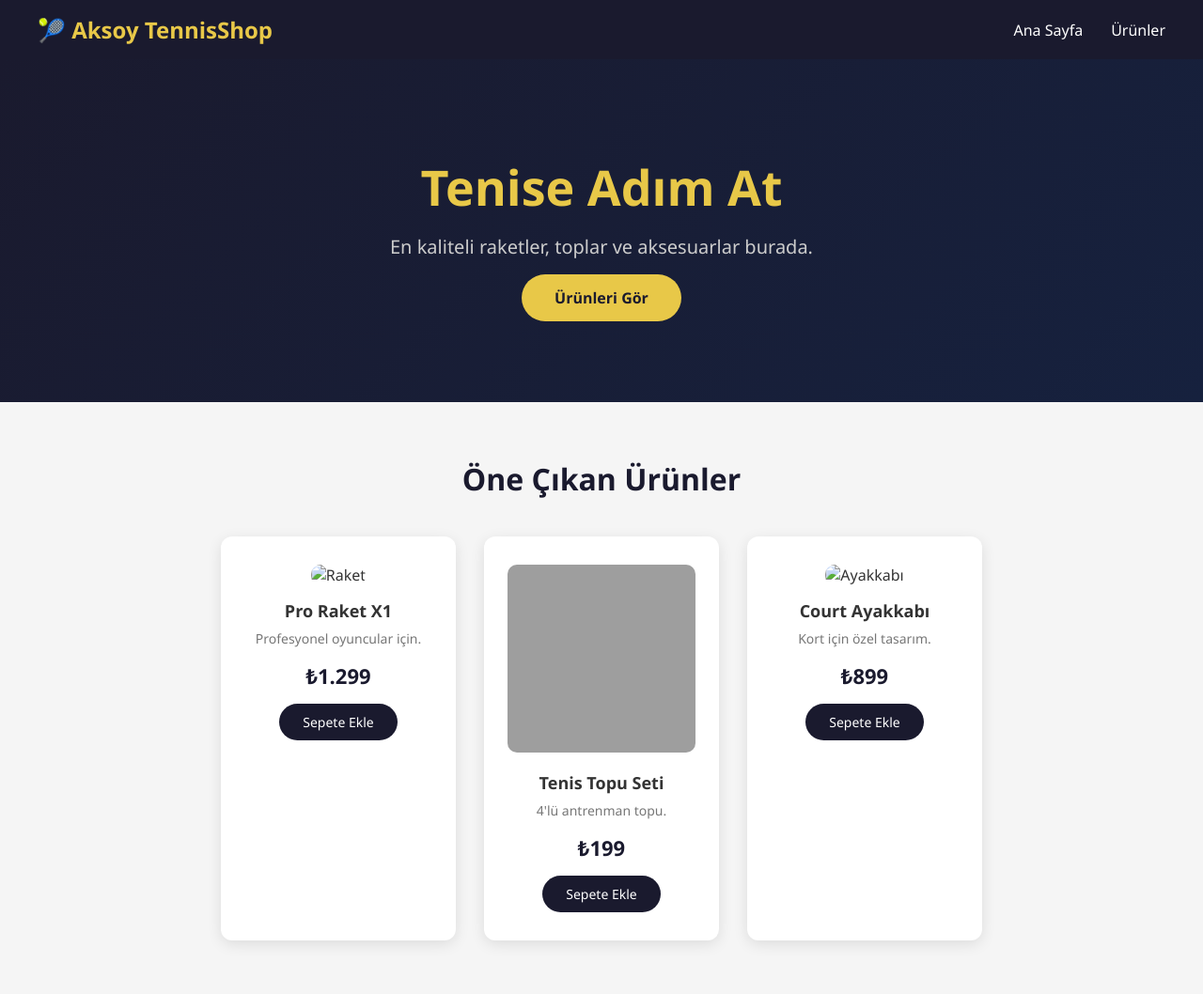
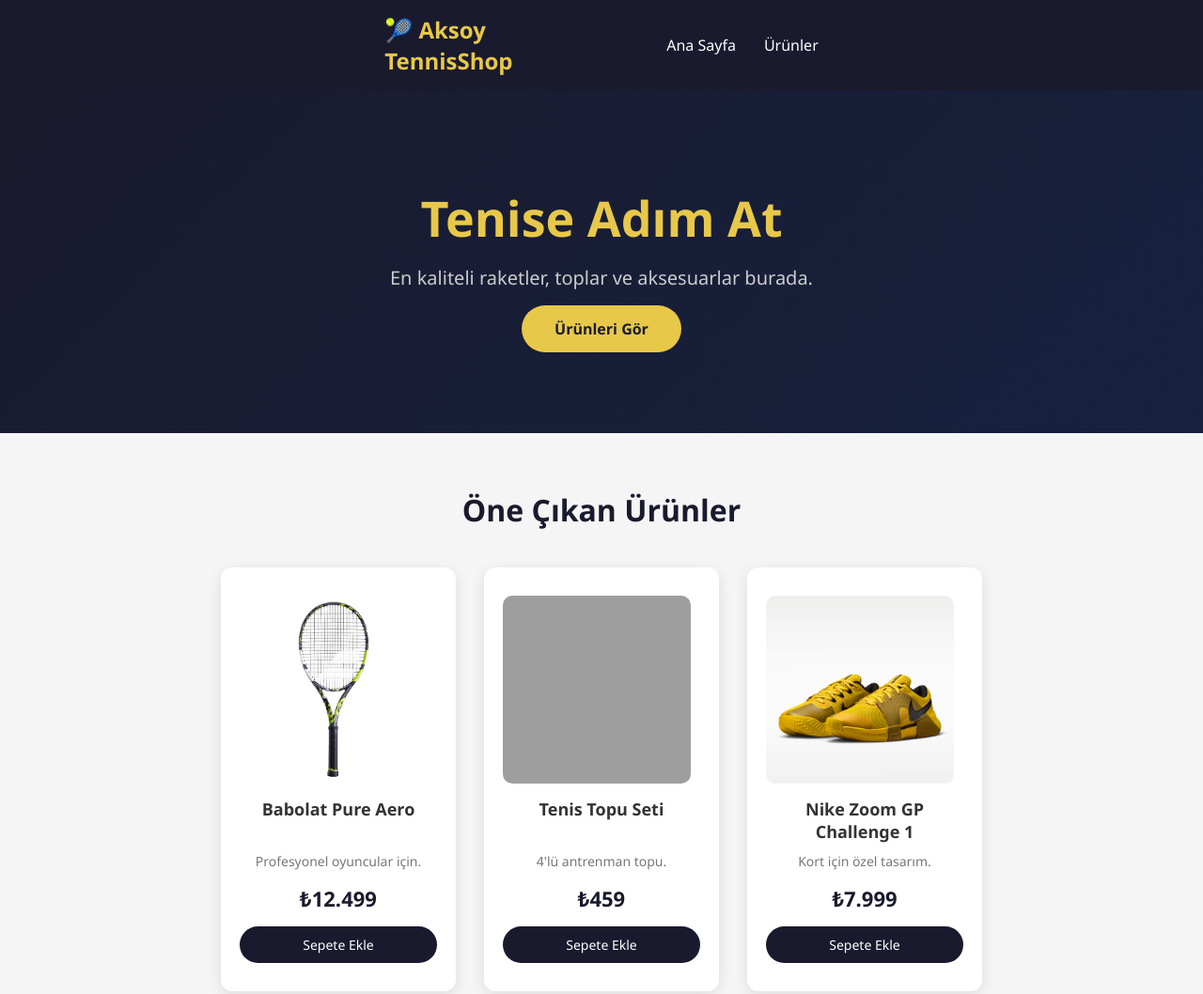
Before and after one commit to aksoyece/TennisShop, a plain HTML site: page index.html in a window 1280 px wide. Shown: the top 1058 px of the page at 94% size. Drawn offline with Linux system fonts and the light colour scheme; grey boxes are pictures that could not be loaded.

Commit message:
Update nav layout and fix styling

```diff
--- a/style.css
+++ b/css/style.css
@@ -15,14 +15,16 @@
     background-color: #1a1a2e;
     padding: 15px 40px;
     display: flex;
-    justify-content: space-between;
+    justify-content: center;
     align-items: center;
+    gap: 50px;
 }
 
 nav .logo {
     color: #e8c848;
     font-size: 24px;
     font-weight: bold;
+    width: 250px;
 }
 
 nav ul {
@@ -92,6 +94,7 @@
     gap: 30px;
     justify-content: center;
     flex-wrap: wrap;
+    align-items: stretch;
 }
 
 .card {
@@ -101,6 +104,9 @@
     width: 250px;
     box-shadow: 0 4px 15px rgba(0,0,0,0.1);
     transition: transform 0.2s;
+    display: flex;
+    flex-direction: column;
+    justify-content: space-between;
 }
 
 .card:hover {
@@ -115,16 +121,17 @@
     margin-bottom: 15px;
 }
 
-
 .card h3 {
     font-size: 18px;
     margin-bottom: 8px;
+    min-height: 50px;
 }
 
 .card p {
     color: #777;
     font-size: 14px;
     margin-bottom: 15px;
+    flex-grow: 1;
 }
 
 .price {
@@ -157,6 +164,7 @@
     text-align: center;
     padding: 20px;
 }
+
 /* SAYFA BAŞLIĞI */
 .page-header {
     background-color: #1a1a2e;
--- a/index.html
+++ b/index.html
@@ -4,7 +4,7 @@
     <meta charset="UTF-8">
     <meta name="viewport" content="width=device-width, initial-scale=1.0">
     <title>TennisShop</title>
-    <link rel="stylesheet" href="style.css">
+    <link rel="stylesheet" href="css/style.css">
 </head>
 <body>
 
@@ -29,24 +29,24 @@
         <h2>Öne Çıkan Ürünler</h2>
         <div class="cards">
             <div class="card">
-                <img src="images/raket.jpg" alt="Raket">
-                <h3>Pro Raket X1</h3>
+                <img src="images/raket1.jpg" alt="Raket">
+                <h3>Babolat Pure Aero</h3>
                 <p>Profesyonel oyuncular için.</p>
-                <span class="price">₺1.299</span>
+                <span class="price">₺12.499</span>
                 <button>Sepete Ekle</button>
             </div>
             <div class="card">
                 <img src="images/top.jpg" alt="Tenis Topu">
                 <h3>Tenis Topu Seti</h3>
                 <p>4'lü antrenman topu.</p>
-                <span class="price">₺199</span>
+                <span class="price">₺459</span>
                 <button>Sepete Ekle</button>
             </div>
             <div class="card">
-                <img src="images/ayakkabi.jpg" alt="Ayakkabı">
-                <h3>Court Ayakkabı</h3>
+                <img src="images/ayakkabi2.avif" alt="Ayakkabı">
+                <h3>Nike Zoom GP Challenge 1</h3>
                 <p>Kort için özel tasarım.</p>
-                <span class="price">₺899</span>
+                <span class="price">₺7.999</span>
                 <button>Sepete Ekle</button>
             </div>
         </div>
```
Also changed, not shown: js/script.js (added, +59 -0 lines), products.html (+2 -62 lines).
